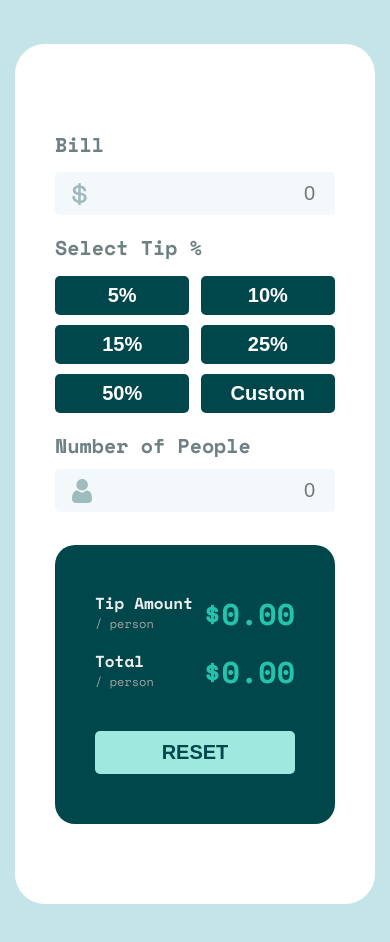
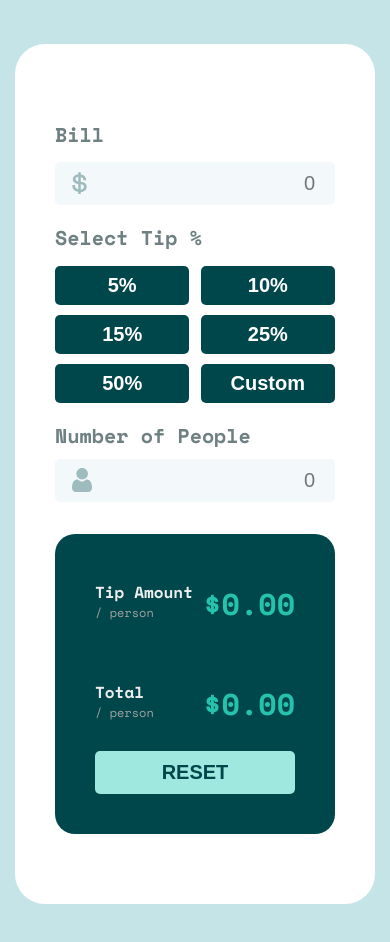
Before and after one commit to hoangduylq/tip_caculator_app, a website: page index.html in a window 390 px wide. Shown: the part 156-1098 px from the top of the page. Drawn offline with nearby package versions, Linux system fonts and the light colour scheme.

Commit message:
fix overflow result

```diff
--- a/styles/scss/main.scss
+++ b/styles/scss/main.scss
@@ -165,12 +165,13 @@ body {
     background-color: $primary-color;
     padding: 50px 40px;
     border-radius: 20px;
+    position: relative;
 
     &__tip-amount,
     &__tip-total {
       display: flex;
       justify-content: space-between;
-      padding-bottom: 80px;
+      padding-bottom: 60px;
 
       &__title {
         h4 {
@@ -187,16 +188,17 @@ body {
 
       .amount-result,
       .total-result {
+        line-height: 40px;
+        word-break: break-word;
         font-size: 4.4rem;
         color: #25c3ae;
         font-weight: bold;
         display: flex;
-        align-items: center;
       }
     }
 
     #reset {
-      width: 100%;
+      width: calc(100% - 80px);
       font-size: 2rem;
       font-weight: bold;
       text-transform: uppercase;
@@ -205,8 +207,9 @@ body {
       border: none;
       border-radius: 5px;
       padding: 10px 0;
-      margin-top: 20px;
       cursor: pointer;
+      position: absolute;
+      bottom: 40px;
     }
   }
 }
--- a/styles/scss/responsive.scss
+++ b/styles/scss/responsive.scss
@@ -12,8 +12,6 @@
 
     &__result__tip-amount,
     &__result__tip-total {
-      padding-bottom: 20px;
-
       &__title {
         h4 {
           font-size: 1.6rem;
```
Also changed, not shown: styles/css/main.css, styles/css/responsive.css.
